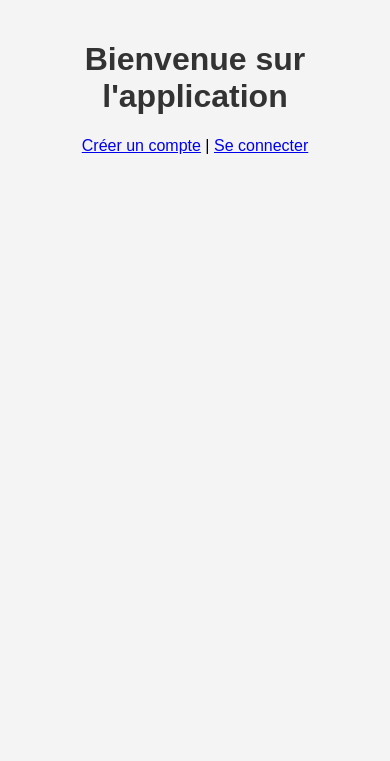
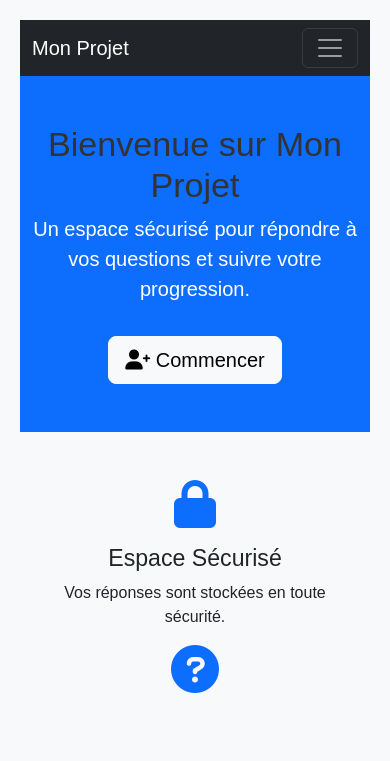
Before and after one commit to Qualixel/IAprojet, a Flask app: page / in a window 390 px wide. Shown: the top 761 px of the page. Run offline with Flask 3, Linux system fonts and the light colour scheme.

Commit message:
Ajout et mise à jour des fichiers HTML pour amélioration visuelle

```diff
--- a/templates/forgot_password.html
+++ b/templates/forgot_password.html
@@ -3,7 +3,6 @@
 <head>
     <meta charset="UTF-8">
     <title>Mot de passe oublié</title>
-    <link rel="stylesheet" href="{{ url_for('static', filename='css/style.css') }}">
 </head>
 <body>
     <h1>Réinitialisation du mot de passe</h1>
--- a/templates/home.html
+++ b/templates/home.html
@@ -2,12 +2,53 @@
 <html lang="fr">
 <head>
     <meta charset="UTF-8">
-    <meta name="viewport" content="width=device-width, initial-scale=1.0">
-    <title>Accueil</title>
+    <meta name="viewport" content="width=device-width, initial-scale=1">
+    <title>Accueil - Mon Projet</title>
+
+    <!-- Bootstrap CSS -->
+    <link href="https://cdn.jsdelivr.net/npm/bootstrap@5.3.0/dist/css/bootstrap.min.css" rel="stylesheet">
+
+    <!-- Font Awesome -->
+    <link rel="stylesheet" href="https://cdnjs.cloudflare.com/ajax/libs/font-awesome/6.0.0/css/all.min.css">
+
+    <!-- Custom CSS -->
     <link rel="stylesheet" href="{{ url_for('static', filename='css/style.css') }}">
 </head>
-<body>
-    <h1>Bienvenue sur l'application</h1>
-    <p><a href="/register">Créer un compte</a> | <a href="/login">Se connecter</a></p>
-</body>
-</html>
+<body class="bg-light">
+
+    <!-- Barre de Navigation -->
+    <nav class="navbar navbar-expand-lg navbar-dark bg-dark">
+        <div class="container">
+            <a class="navbar-brand" href="/">Mon Projet</a>
+            <button class="navbar-toggler" type="button" data-bs-toggle="collapse" data-bs-target="#navbarNav">
+                <span class="navbar-toggler-icon"></span>
+            </button>
+            <div class="collapse navbar-collapse" id="navbarNav">
+                <ul class="navbar-nav ms-auto">
+                    <li class="nav-item"><a class="nav-link" href="/register"><i class="fa-solid fa-user-plus"></i> S'inscrire</a></li>
+                    <li class="nav-item"><a class="nav-link" href="/login"><i class="fa-solid fa-sign-in-alt"></i> Connexion</a></li>
+                </ul>
+            </div>
+        </div>
+    </nav>
+
+    <!-- Section d'Accueil -->
+    <header class="text-center py-5 bg-primary text-white">
+        <div class="container">
+            <h1 class="display-4">Bienvenue sur Mon Projet</h1>
+            <p class="lead">Un espace sécurisé pour répondre à vos questions et suivre votre progression.</p>
+            <a href="/register" class="btn btn-light btn-lg mt-3"><i class="fa-solid fa-user-plus"></i> Commencer</a>
+        </div>
+    </header>
+
+    <!-- Section Explicative -->
+    <section class="container my-5">
+        <div class="row">
+            <div class="col-md-4 text-center">
+                <i class="fa-solid fa-lock fa-3x text-primary"></i>
+                <h3 class="mt-3">Espace Sécurisé</h3>
+                <p>Vos réponses sont stockées en toute sécurité.</p>
+            </div>
+            <div class="col-md-4 text-center">
+                <i class="fa-solid fa-question-circle fa-3x text-primary"></i>
+                <h3 class="mt-3"
--- a/templates/reset_password.html
+++ b/templates/reset_password.html
@@ -3,7 +3,6 @@
 <head>
     <meta charset="UTF-8">
     <title>Nouveau mot de passe</title>
-    <link rel="stylesheet" href="{{ url_for('static', filename='css/style.css') }}">
 </head>
 <body>
     <h1>Réinitialisation du mot de passe</h1>
```
Also changed, not shown: templates/login.html (+21 -11 lines), templates/questions.html (+24 -27 lines), templates/register.html (+21 -10 lines).
